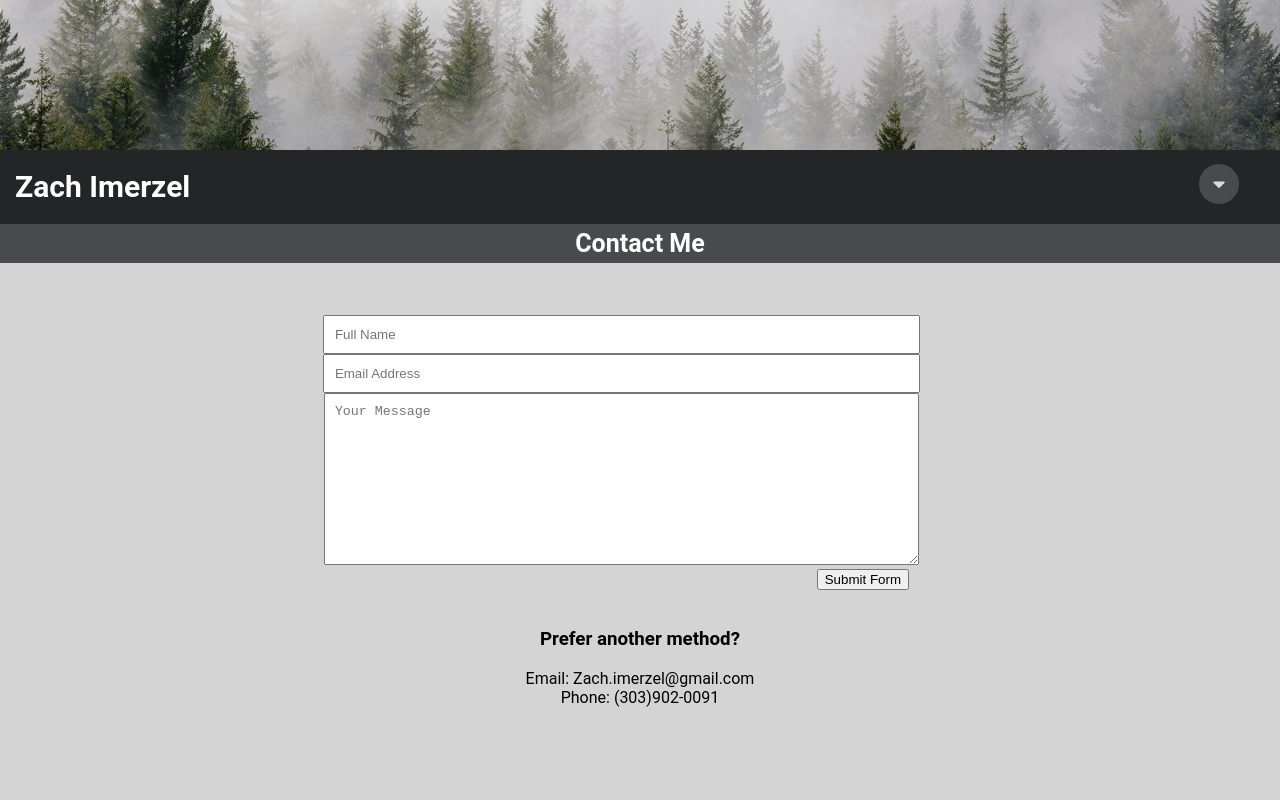
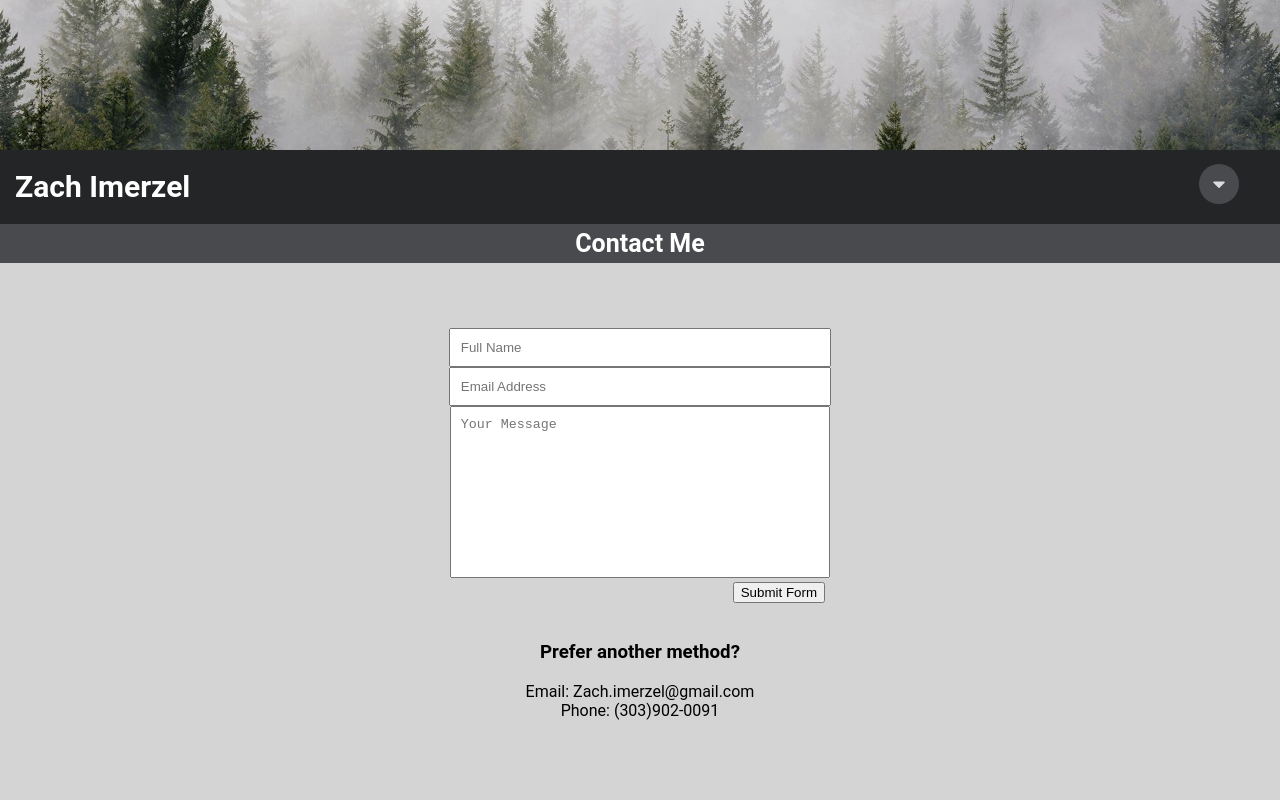
Before and after one commit to Zimerzel/react-app-portfolio, a React (Create React App) app: page /contact in a window 1280 px wide. Shown: the top 800 px of the page. Built offline with nearby package versions, Linux system fonts and the light colour scheme.

Commit message:
fixed form size and text area

```diff
--- a/src/index.css
+++ b/src/index.css
@@ -447,22 +447,27 @@ text-decoration: #242526 underline;
   width: 100%;
 }
 .container {
-width: 100%;
+width: 50%;
+display: block;
+margin-left: auto;
+margin-right: auto;
+text-align: center;
 }
 
 .form{
+  display: block;
   width: 80%;
   padding: 20px;
-  display: block;
-  text-align: center;
-  margin-left: 15vw;
-  margin-top: -10vw;
+  margin-left: auto;
+  margin-right: auto;
+  margin-top: -9vw;
 }
 
 .form-group{
-  width: 80%;
+  width: 100%;
   display: block;
-  width: 80%;
+  margin-left: auto;
+  margin-right: auto;
 }
 
 .form-group-btn{
@@ -472,6 +477,7 @@ width: 100%;
 .form-control {
   width: 70%;
   padding: 10px;
+  resize: none;
 }
 
 #card-container{
```
